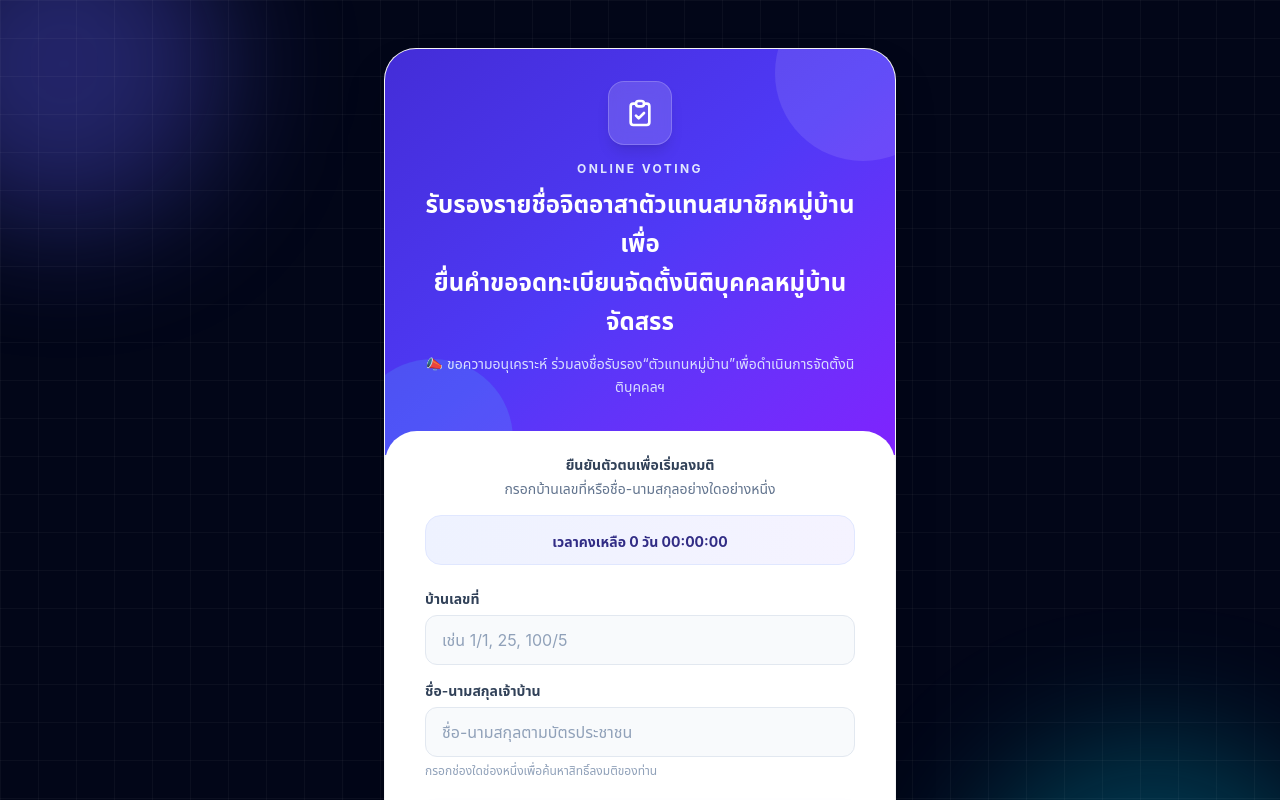
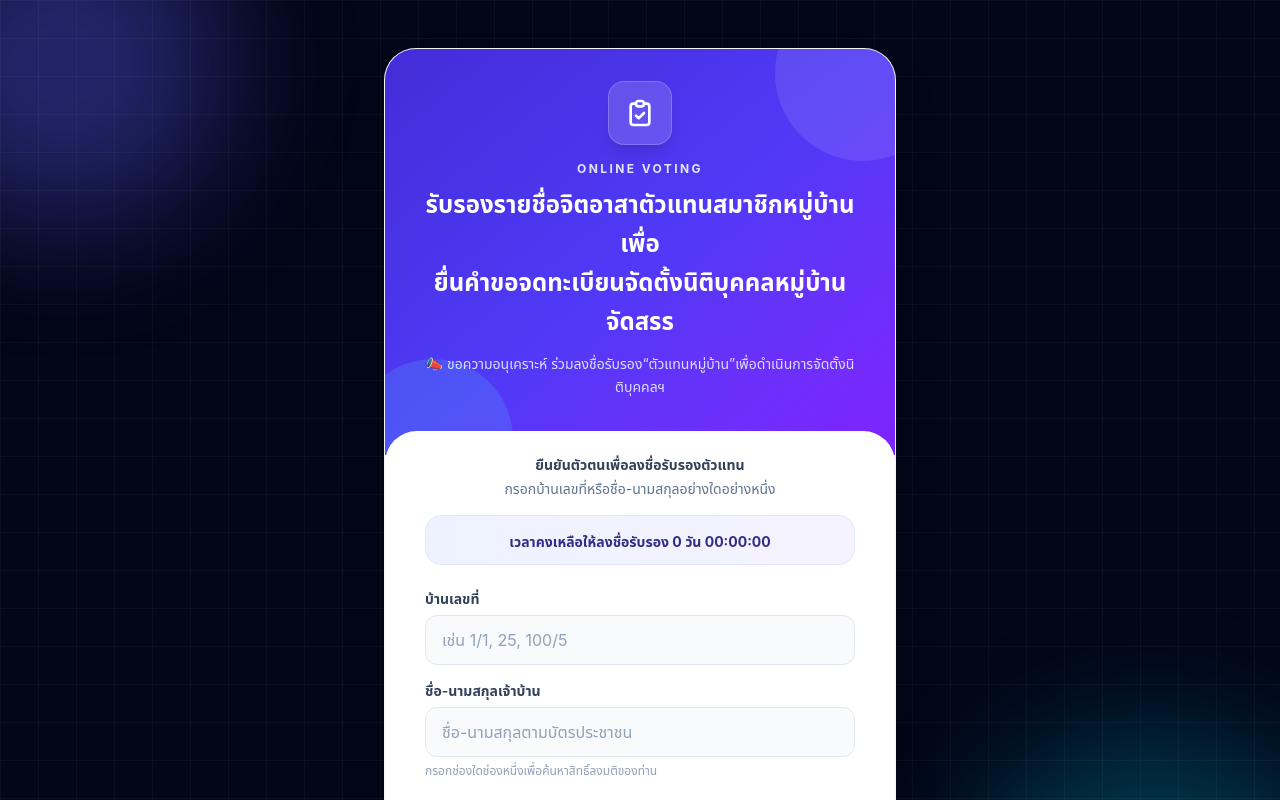
Before and after one commit to wiramatta-hub/vote-app, a Next.js app: page /login in a window 1280 px wide. Shown: the top 800 px of the page. Built offline with nearby package versions, Linux system fonts and the light colour scheme; no server answers; the database is empty.

Commit message:
copy: update confirmation wording and representative heading

```diff
--- a/src/app/login/page.tsx
+++ b/src/app/login/page.tsx
@@ -127,16 +127,16 @@ export default function LoginPage() {
 
         <section className="relative -mt-6 rounded-t-[2rem] bg-white px-6 pb-7 pt-6 sm:px-10 sm:pb-8">
           <div className="mb-6 text-center">
-            <p className="text-sm font-semibold text-slate-700">ยืนยันตัวตนเพื่อเริ่มลงมติ</p>
+            <p className="text-sm font-semibold text-slate-700">ยืนยันตัวตนเพื่อลงชื่อรับรองตัวแทน</p>
             <p className="mt-1 text-sm text-slate-500">กรอกบ้านเลขที่หรือชื่อ-นามสกุลอย่างใดอย่างหนึ่ง</p>
             <div className="mt-4 rounded-2xl border border-indigo-100 bg-gradient-to-r from-indigo-50 to-violet-50 px-4 py-3">
-              {endsAt && <p className="text-xs font-bold text-indigo-700">เปิดรับลงมติถึง {formatThaiDateTime(endsAt)}</p>}
+              {endsAt && <p className="text-xs font-bold text-indigo-700">เปิดให้ลงชื่อรับรอง ถึง {formatThaiDateTime(endsAt)}</p>}
               {isClosed ? (
-                <p className="mt-1 text-sm font-bold text-rose-600">หมดเวลาลงมติแล้ว</p>
+                <p className="mt-1 text-sm font-bold text-rose-600">หมดเวลาให้ลงชื่อรับรองแล้ว</p>
               ) : notStarted ? (
-                <p className="mt-1 text-sm font-bold text-indigo-900">เปิดลงมติ {startsAt ? formatThaiDateTime(startsAt) : ''}</p>
+                <p className="mt-1 text-sm font-bold text-indigo-900">เปิดลงชื่อรับรอง {startsAt ? formatThaiDateTime(startsAt) : ''}</p>
               ) : (
-                <p className="mt-1 text-sm font-bold text-indigo-900">เวลาคงเหลือ {remaining.days} วัน {remaining.hours}:{remaining.minutes}:{remaining.seconds}</p>
+                <p className="mt-1 text-sm font-bold text-indigo-900">เวลาคงเหลือให้ลงชื่อรับรอง {remaining.days} วัน {remaining.hours}:{remaining.minutes}:{remaining.seconds}</p>
               )}
             </div>
           </div>
--- a/src/app/vote/page.tsx
+++ b/src/app/vote/page.tsx
@@ -328,7 +328,7 @@ export default function VotePage() {
             <div>
               <div className="mb-4">
                 <label className="block text-base font-bold text-slate-800">
-                  รายชื่อตัวแทนเพื่อเจรจากับทางที่ดิน <span className="text-red-500">*</span>
+                  รายชื่อจิตอาสาตัวแทนสมาชิกหมู่บ้าน <span className="text-red-500">*</span>
                 </label>
                 <p className="mt-1 text-sm text-slate-500">เลือกความเห็นครั้งเดียวเพื่อใช้กับรายชื่อทั้งหมด</p>
               </div>
```
